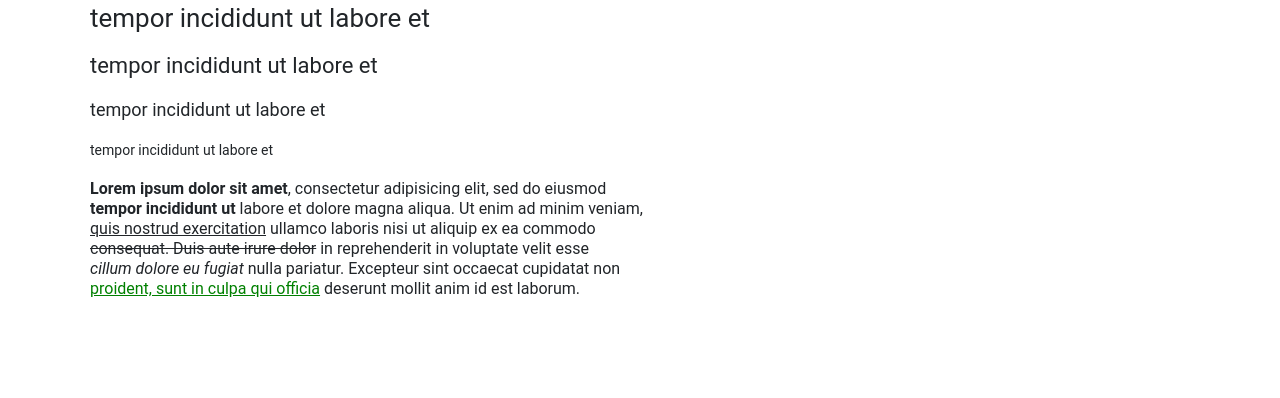
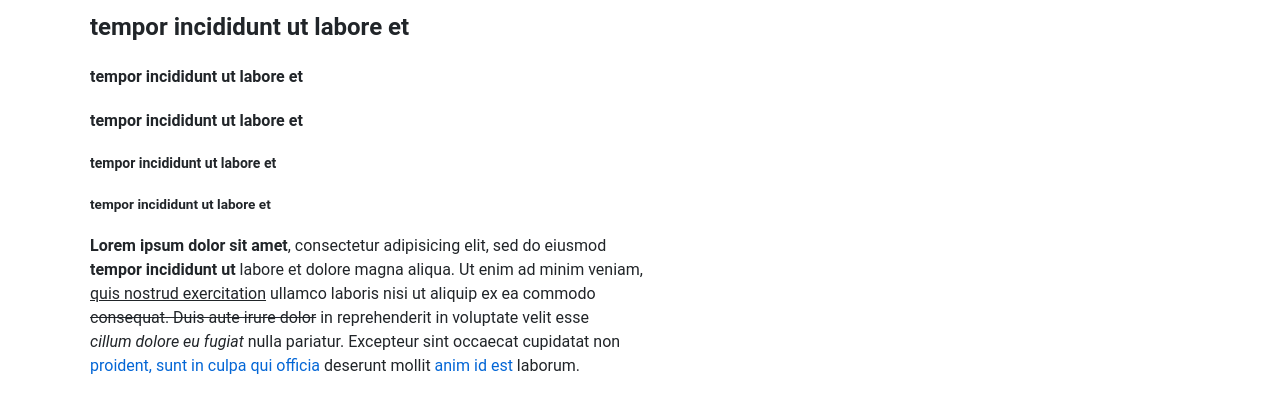
Before and after one commit to adinan-cenci/css-framework, a plain HTML site: page examples/text.html in a window 1280 px wide. Shown: the part 467-865 px from the top of the page. Before the commit the page ends 800 px from the top, so only its background shows below. Drawn offline with nearby package versions, Linux system fonts and the light colour scheme; files that its build step writes are made by us from their sources.

Commit message:
8th commit

```diff
--- a/css/inputs.scss
+++ b/css/inputs.scss
@@ -64,7 +64,8 @@ input[type=month],
 input[type=week],
 input[type=time],
 input[type=number],
-input[type=search] {
+input[type=search],
+input[type=file] {
     @extend .box-input-dimensions;
     @extend .text-input;
 }
@@ -82,7 +83,8 @@ input[type=month]:focus,
 input[type=week]:focus,
 input[type=time]:focus,
 input[type=number]:focus,
-input[type=search]:focus {
+input[type=search]:focus,
+input[type=file]:focus {
     border: solid 1px #51a7e8;
     box-shadow: 0 0 5px rgba(81, 167, 232, 0.5);
 }
@@ -186,16 +188,3 @@ input[type=radio]:checked:after {
 input[type=checkbox]:checked:after {
     content: '\2714';
 }
-
-
-/*************************************
-#*** INPUT FILE
-#************************************/
-
-/*as expected, it works wonderfuly in chrome, but like crap in firefox*/
-input[type=file] {
-    @extend .box-input-dimensions;
-    @extend .text-input;
-
-    padding: 8px 10px 10px 10px;
-}
--- a/css/lists.scss
+++ b/css/lists.scss
@@ -1,13 +1,16 @@
 ol,
 ul {
+    padding-left: 25px;
     margin-bottom: 20px;
-    list-style-position: inside;
 }
 
 ol ol,
 ol ul,
 ul ul,
 ul ol {
-    padding-left: 20px;
     margin-bottom: 0px;
 }
+
+li + li {
+    margin-top: 2px;
+}
--- a/css/master.scss
+++ b/css/master.scss
@@ -1,7 +1,6 @@
 /*
 Build sass: CTRL + B
 */
-
 
 @function str-replace($string, $search, $replace: '')
 {
@@ -15,7 +14,7 @@ Build sass: CTRL + B
 }
 
 $base-font-size:    16px;
-$line-height-ratio: 1.25;
+$line-height-ratio: 1.5;
 
 * {
     pointer-events: inherit;
@@ -49,14 +48,14 @@ body {
     font-family: 'Roboto', 'Arial';
     color: #212529;
     font-size: $base-font-size;
-    line-height: $base-font-size * $line-height-ratio;
+    line-height: $line-height-ratio;
 }
 
-@import 'table';
-@import 'inputs';
-@import 'forms';
-@import 'lists';
-@import 'text';
-@import 'grids';
-@import 'classes';
-@import 'overlay';
+@import 'table.scss';
+@import 'inputs.scss';
+@import 'forms.scss';
+@import 'lists.scss';
+@import 'text.scss';
+@import 'grids.scss';
+@import 'classes.scss';
+@import 'overlay.scss';
--- a/css/overlay.scss
+++ b/css/overlay.scss
@@ -1,3 +1,4 @@
+
 /*************************************
 #*** OVERLAY
 #************************************/
--- a/css/table.scss
+++ b/css/table.scss
@@ -1,3 +1,4 @@
+
 /*************************************
 #*** TABLE
 #************************************/
--- a/css/text.scss
+++ b/css/text.scss
@@ -1,3 +1,4 @@
+
 /*************************************
 #*** TEXT
 #************************************/
@@ -6,36 +7,37 @@
 
 h1, h2, h3, h4, h5, h6 {
     margin-bottom: 20px;
+    font-weight: bold;
 }
 
 h1 {
-    font-size: 34px;
-    line-height: 38px;
+    font-size: 2em;
+    line-height: $line-height-ratio;
 }
 
 h2 {
-    font-size: 30px;
-    line-height: 36px;
+    font-size: 1.5em;
+    line-height: $line-height-ratio;
 }
 
 h3 {
-    font-size: 26px;
-    line-height: 30px;
+    font-size: 1.25;
+    line-height: $line-height-ratio;
 }
 
 h4 {
-    font-size: 22px;
-    line-height: 26px;
+    font-size: 1em;
+    line-height: $line-height-ratio;
 }
 
 h5 {
-    font-size: 18px;
-    line-height: 22px;
+    font-size: 0.875em;
+    line-height: $line-height-ratio;
 }
 
 h6 {
-    font-size: 14px;
-    line-height: 18px;
+    font-size: .85em;
+    line-height: $line-height-ratio;
 }
 
 p {
@@ -50,8 +52,13 @@ i {
     font-style: italic;
 }
 
+a {
+    cursor: pointer;
+    text-decoration: none;
+}
+
 a:link {
-    color: green;
+    color: #0366d6;
 }
 
 a:visited {
@@ -59,7 +66,7 @@ a:visited {
 }
 
 a:hover {
-    color: darkgreen;
+    text-decoration: underline;
 }
 
 a:active {
--- a/examples/stylesheet.css
+++ b/examples/stylesheet.css
@@ -15,6 +15,10 @@ body {
         margin: 0px;
         list-style: none;
     }
+
+        #header li {
+            margin: 0px auto;
+        }
 
         #header ul a {
             display: block;
--- a/examples/text.html
+++ b/examples/text.html
@@ -65,7 +65,7 @@
                 <u>quis nostrud exercitation</u> ullamco laboris nisi ut aliquip ex ea commodo<br>
                 <s>consequat. Duis aute irure dolor</s> in reprehenderit in voluptate velit esse<br>
                 <i>cillum dolore eu fugiat</i> nulla pariatur. Excepteur sint occaecat cupidatat non<br>
-                <a href="http://google.com" target="_blank">proident, sunt in culpa qui officia</a> deserunt mollit anim id est laborum.
+                <a href="http://google.com" target="_blank">proident, sunt in culpa qui officia</a> deserunt mollit <a href="http://foobar.com">anim id est</a> laborum.
             </p>
 
         </div>
```
Also changed, not shown: css/grids.css (deleted), css/master.css.
